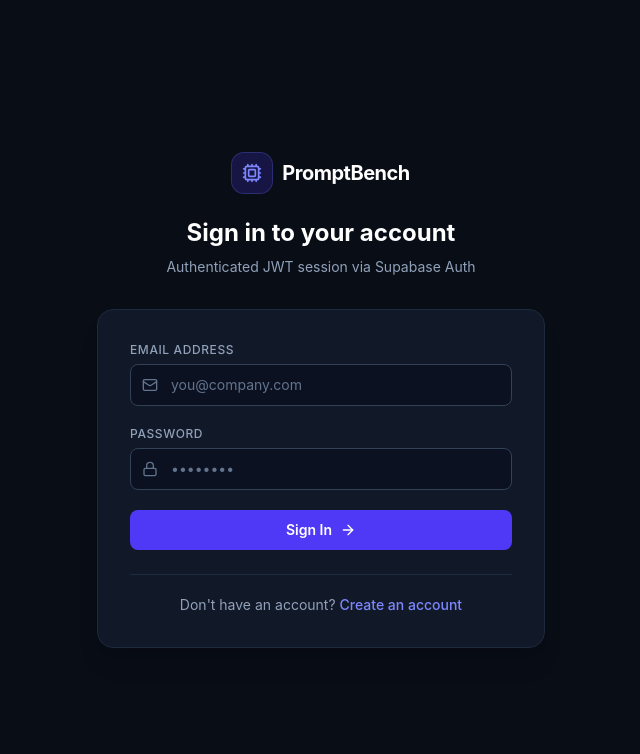
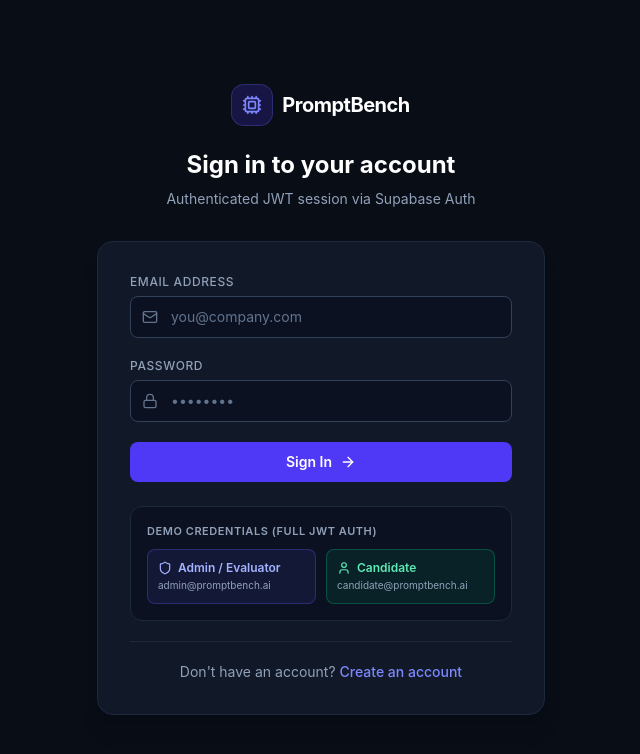
Before and after one commit to Aamir-Manzoor/Designathon, a Next.js app: page /login in a window 1280 px wide. Shown: the top 754 px of the page, without its empty margins (319-959 px from the left). Built offline with nearby package versions, Linux system fonts and the light colour scheme.

Commit message:
feat: add quick-fill demo credentials on login page

```diff
--- a/src/app/login/page.tsx
+++ b/src/app/login/page.tsx
@@ -4,7 +4,16 @@ import { useState } from "react";
 import Link from "next/link";
 import { useRouter } from "next/navigation";
 import { createClient } from "@/lib/supabase/client";
-import { Cpu, Lock, Mail, ArrowRight, AlertCircle, Loader2 } from "lucide-react";
+import {
+  Cpu,
+  Lock,
+  Mail,
+  ArrowRight,
+  AlertCircle,
+  Loader2,
+  Shield,
+  User,
+} from "lucide-react";
 
 export default function LoginPage() {
   const router = useRouter();
@@ -127,7 +136,49 @@ export default function LoginPage() {
             </button>
           </form>
 
-          <div className="mt-6 border-t border-slate-800 pt-5 text-center text-sm text-slate-400">
+          <div className="mt-6 rounded-xl border border-slate-800 bg-[#0b1120] p-4">
+            <div className="mb-2.5 text-[11px] font-semibold uppercase tracking-wider text-slate-400">
+              Demo Credentials (Full JWT Auth)
+            </div>
+            <div className="grid grid-cols-2 gap-2.5">
+              <button
+                type="button"
+                onClick={() => {
+                  setEmail("admin@promptbench.ai");
+                  setPassword("Admin@12345");
+                  setError(null);
+                }}
+                className="flex flex-col items-start rounded-lg border border-indigo-500/30 bg-indigo-500/10 p-2.5 text-left transition hover:bg-indigo-500/20"
+              >
+                <span className="flex items-center gap-1.5 text-xs font-semibold text-indigo-300">
+                  <Shield className="h-3.5 w-3.5" />
+                  Admin / Evaluator
+                </span>
+                <span className="mt-0.5 truncate text-[10px] text-slate-400">
+                  admin@promptbench.ai
+                </span>
+              </button>
+              <button
+                type="button"
+                onClick={() => {
+                  setEmail("candidate@promptbench.ai");
+                  setPassword("Candidate@12345");
+                  setError(null);
+                }}
+                className="flex flex-col items-start rounded-lg border border-emerald-500/30 bg-emerald-500/10 p-2.5 text-left transition hover:bg-emerald-500/20"
+              >
+                <span className="flex items-center gap-1.5 text-xs font-semibold text-emerald-300">
+                  <User className="h-3.5 w-3.5" />
+                  Candidate
+                </span>
+                <span className="mt-0.5 truncate text-[10px] text-slate-400">
+                  candidate@promptbench.ai
+                </span>
+              </button>
+            </div>
+          </div>
+
+          <div className="mt-5 border-t border-slate-800 pt-5 text-center text-sm text-slate-400">
             Don&apos;t have an account?{" "}
             <Link
               href="/register"
```
